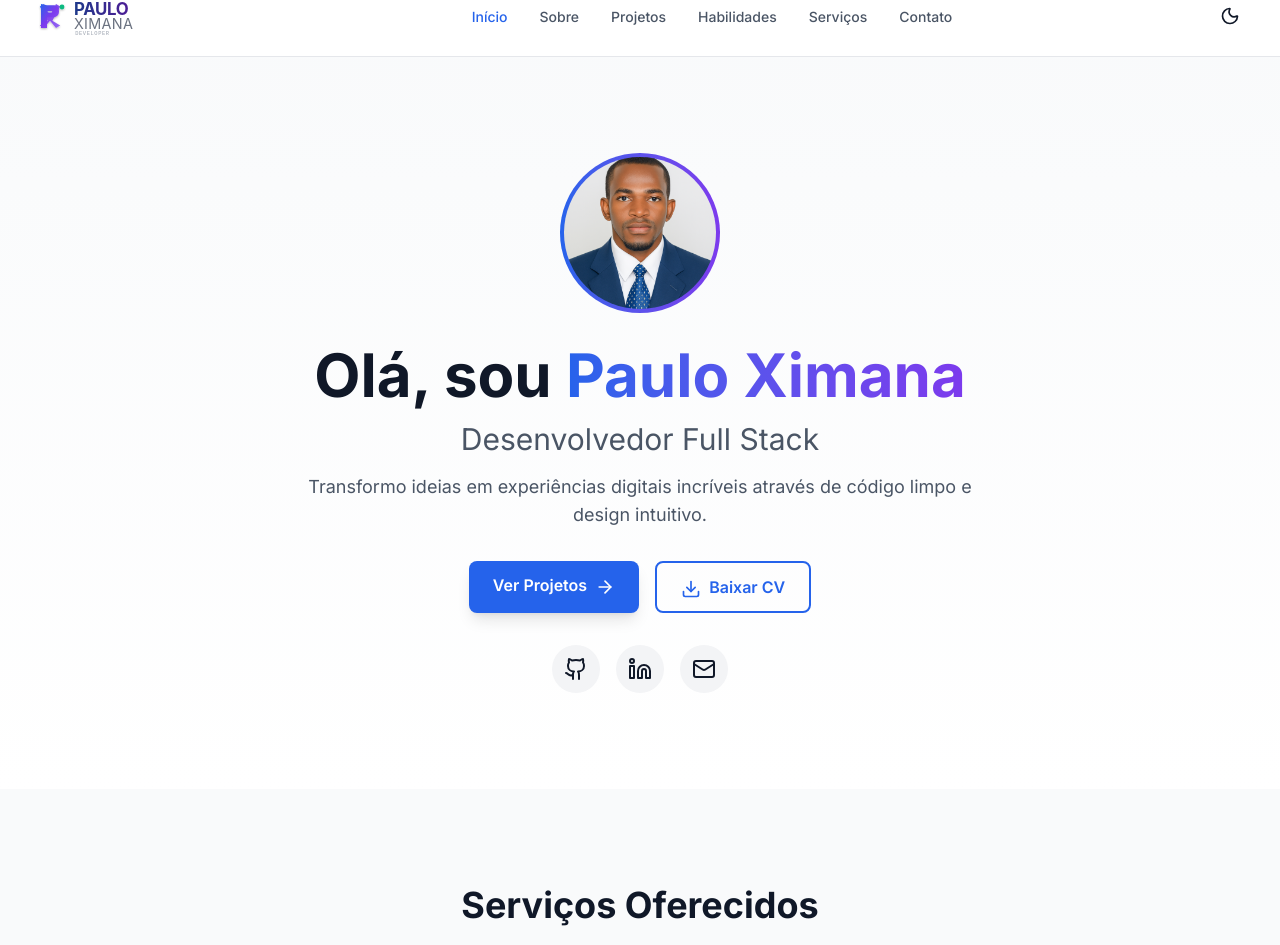
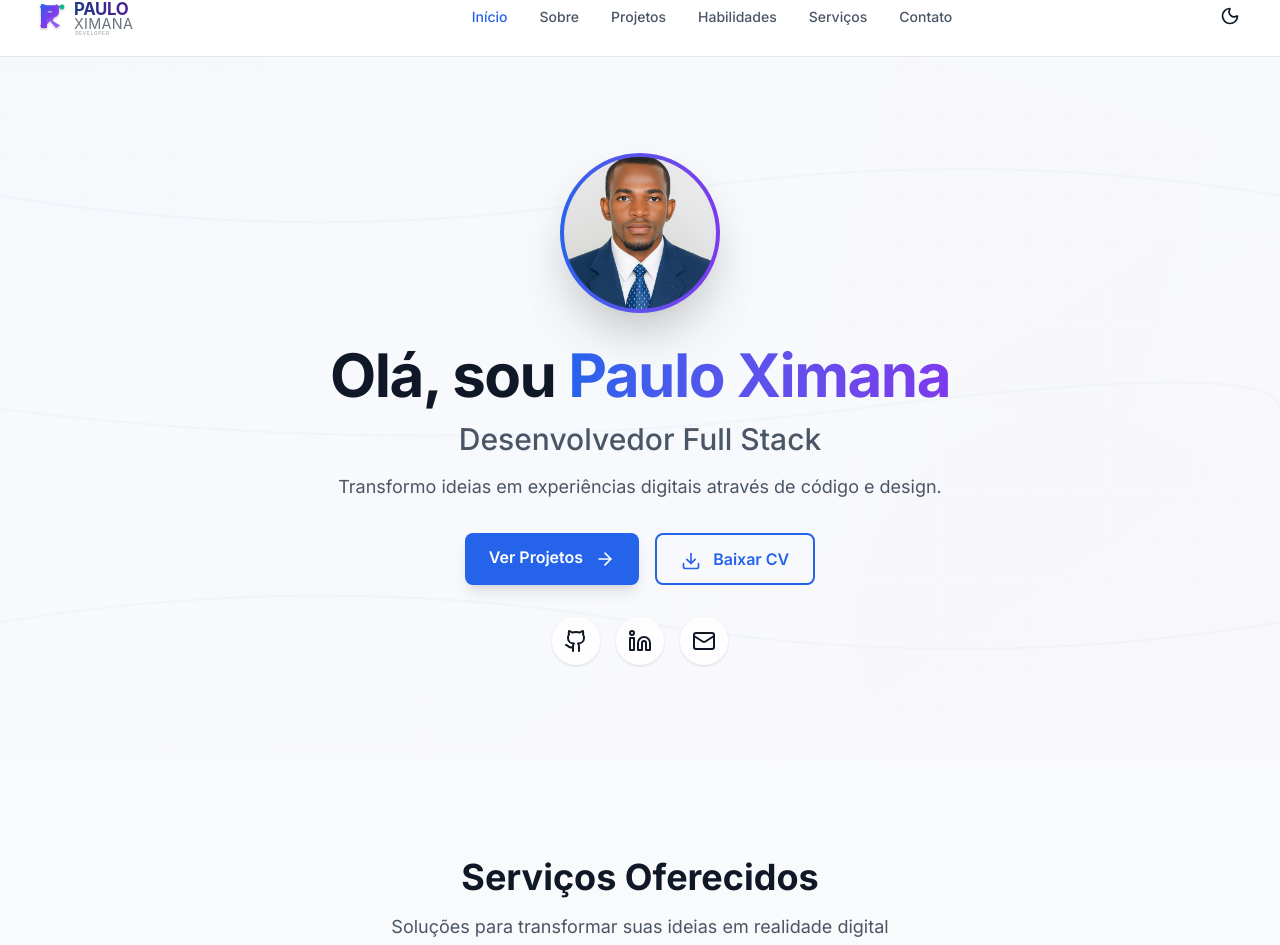
Before and after one commit to Ximana/portfolio, a React (Vite) app: page / in a window 1280 px wide. Shown: the part 24-969 px from the top of the page. Built offline with nearby package versions, Linux system fonts and the light colour scheme.

Commit message:
refactor: -  atualizacao do texto da pahina - atualizacao do background da secao hero para usar imagens de background personalizadas

```diff
--- a/src/componentes/inicio/SecaoHero.jsx
+++ b/src/componentes/inicio/SecaoHero.jsx
@@ -1,5 +1,4 @@
-import { Download, ArrowRight } from "lucide-react";
-import { Github, Linkedin, Mail } from "lucide-react";
+import { Download, ArrowRight, Github, Linkedin, Mail } from "lucide-react";
 import Botao from "../comum/Botao";
 import foto from "../../assets/perfil/foto-perfil.png";
 import curriculo from "../../assets/documentos/Curriculo_Paulo_Ximana.pdf";
@@ -7,59 +6,55 @@ import curriculo from "../../assets/documentos/Curriculo_Paulo_Ximana.pdf";
 function SecaoHero() {
   const redesSociais = [
     { icone: Github, url: "https://github.com/Ximana", label: "GitHub" },
-    {
-      icone: Linkedin,
-      url: "https://www.linkedin.com/in/paulo-ximana-3240a025b/",
-      label: "LinkedIn",
-    },
+    { icone: Linkedin, url: "https://www.linkedin.com/in/paulo-ximana-3240a025b/", label: "LinkedIn" },
     { icone: Mail, url: "mailto:pauloximana@gmail.com", label: "Email" },
   ];
 
   return (
-    <section className="section-padding bg-gradient-to-b from-gray-50 to-white dark:from-gray-900 dark:to-gray-900">
-      <div className="container-custom">
+    <section className="relative overflow-hidden section-padding bg-gray-50 dark:bg-gray-900">
+
+      {/* Camada de Background Light */}
+      <div className="absolute inset-0 z-0 bg-hero-light dark:hidden opacity-40"></div>
+
+      {/* Camada de Background Dark */}
+      <div className="absolute inset-0 z-0 hidden dark:block bg-hero-dark opacity-20"></div>
+
+      {/* Conteúdo - O z-10 é vital para os botões funcionarem */}
+      <div className="container-custom hero-content-z">
         <div className="flex flex-col items-center text-center gap-8">
-          {/* Imagem de Perfil */}
-          <div className="w-40 h-40 rounded-full bg-gradient-to-r from-primary-600 to-secondary-600 p-1">
-            <img src={foto} className="w-full h-full rounded-full bg-gray-200 dark:bg-gray-700" />
+
+          <div className="w-40 h-40 rounded-full bg-gradient-to-r from-primary-600 to-secondary-600 p-1 shadow-2xl">
+            <img src={foto} alt="Perfil" className="w-full h-full rounded-full bg-white dark:bg-gray-800 object-cover" />
           </div>
 
-          {/* Textos */}
           <div className="space-y-4">
-            <h1 className="text-4xl md:text-6xl font-bold">
+            <h1 className="text-4xl md:text-6xl font-bold tracking-tight">
               Olá, sou <span className="text-gradient">Paulo Ximana</span>
             </h1>
-            <h2 className="text-2xl md:text-3xl text-gray-600 dark:text-gray-300">
+            <h2 className="text-2xl md:text-3xl text-gray-600 dark:text-gray-300 font-medium">
               Desenvolvedor Full Stack
             </h2>
             <p className="text-lg text-gray-600 dark:text-gray-400 max-w-2xl mx-auto">
-              Transformo ideias em experiências digitais incríveis através de
-              código limpo e design intuitivo.
+              Transformo ideias em experiências digitais através de código e design.
             </p>
           </div>
 
-          {/* Botões */}
           <div className="flex flex-wrap gap-4 justify-center">
             <Botao para="/projetos" variante="primary">
-              Ver Projetos
-              <ArrowRight className="inline-block ml-2" size={20} />
+              Ver Projetos <ArrowRight className="inline-block ml-2" size={20} />
             </Botao>
             <Botao href={curriculo} variante="secondary">
-              <Download className="inline-block mr-2" size={20} />
-              Baixar CV
+              <Download className="inline-block mr-2" size={20} /> Baixar CV
             </Botao>
           </div>
 
-          {/* Redes Sociais */}
           <div className="flex gap-4">
             {redesSociais.map((social, index) => (
               <a
                 key={index}
                 href={social.url}
                 target="_blank"
-                rel="noopener noreferrer"
-                className="p-3 rounded-full bg-gray-100 dark:bg-gray-800 hover:bg-primary-600 dark:hover:bg-primary-600 hover:text-white transition-all"
-                aria-label={social.label}
+                className="p-3 rounded-full bg-white/80 dark:bg-gray-800/80 backdrop-blur shadow-sm hover:bg-primary-600 hover:text-white transition-all"
               >
                 <social.icone size={24} />
               </a>
--- a/src/componentes/inicio/ServicosDestaque.jsx
+++ b/src/componentes/inicio/ServicosDestaque.jsx
@@ -6,7 +6,7 @@ function ServicosDestaque() {
     {
       icone: Monitor,
       titulo: 'Desenvolvimento Web',
-      descricao: 'Criação de sites e aplicações web modernas, responsivas e performáticas.',
+      descricao: 'Criação de sites e aplicações web modernas e responsivas.',
     },
     {
       icone: Smartphone,
@@ -16,7 +16,7 @@ function ServicosDestaque() {
     {
       icone: MessageSquare,
       titulo: 'Consultoria Técnica',
-      descricao: 'Análise de sistemas, otimização de performance e code review profissional.',
+      descricao: 'Análise de sistemas, otimização de performance e code review.',
     },
   ]
 
@@ -28,7 +28,7 @@ function ServicosDestaque() {
             Serviços Oferecidos
           </h2>
           <p className="text-lg text-gray-600 dark:text-gray-400 max-w-2xl mx-auto">
-            Soluções completas para transformar suas ideias em realidade digital
+            Soluções para transformar suas ideias em realidade digital
           </p>
         </div>
 
--- a/src/estilos/index.css
+++ b/src/estilos/index.css
@@ -32,12 +32,22 @@
 
   /* Keyframes */
   @keyframes fade-in {
-    0% { opacity: 0; }
-    100% { opacity: 1; }
+    0% {
+      opacity: 0;
+    }
+    100% {
+      opacity: 1;
+    }
   }
   @keyframes slide-up {
-    0% { transform: translateY(50px); opacity: 0; }
-    100% { transform: translateY(0); opacity: 1; }
+    0% {
+      transform: translateY(50px);
+      opacity: 0;
+    }
+    100% {
+      transform: translateY(0);
+      opacity: 1;
+    }
   }
 }
 
@@ -56,8 +66,30 @@
     @apply bg-gray-900 text-white;
   }
 
-  html, body, #root {
+  html,
+  body,
+  #root {
     @apply min-h-screen;
+  }
+
+  /* Background da secao hero */
+
+  .bg-hero-light {
+    background-image: url("../assets/imagens/background-pattern.svg");
+    background-size: cover;
+    background-position: center;
+  }
+
+  .dark .bg-hero-dark {
+    background-image: url("../assets/imagens/background-pattern-dark.svg");
+    background-size: cover;
+    background-position: center;
+  }
+
+  /* Garante que o container de conteúdo fique acima do fundo */
+  .hero-content-z {
+    position: relative;
+    z-index: 10;
   }
 }
 
--- a/src/paginas/NaoEncontrado.jsx
+++ b/src/paginas/NaoEncontrado.jsx
@@ -14,7 +14,7 @@ function NaoEncontrado() {
 
           {/* Ilustração personalizada */}
           <img
-            src="/404-illustration.svg"
+            src="/src/assets/imagens/404-illustration.svg"
             alt="Página não encontrada"
             className="w-80 h-80 mx-auto mb-8"
           />
```
Also changed, not shown: src/assets/imagens/section-divider.svg.
